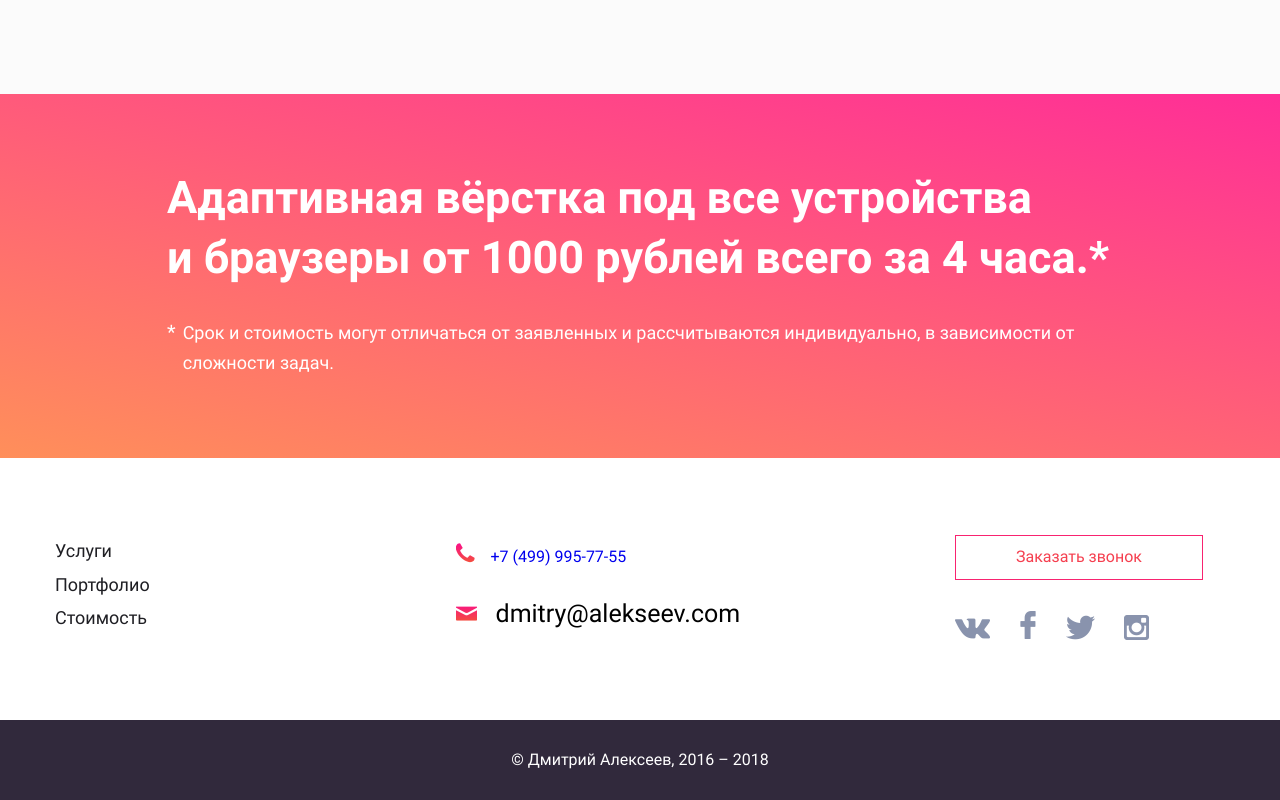
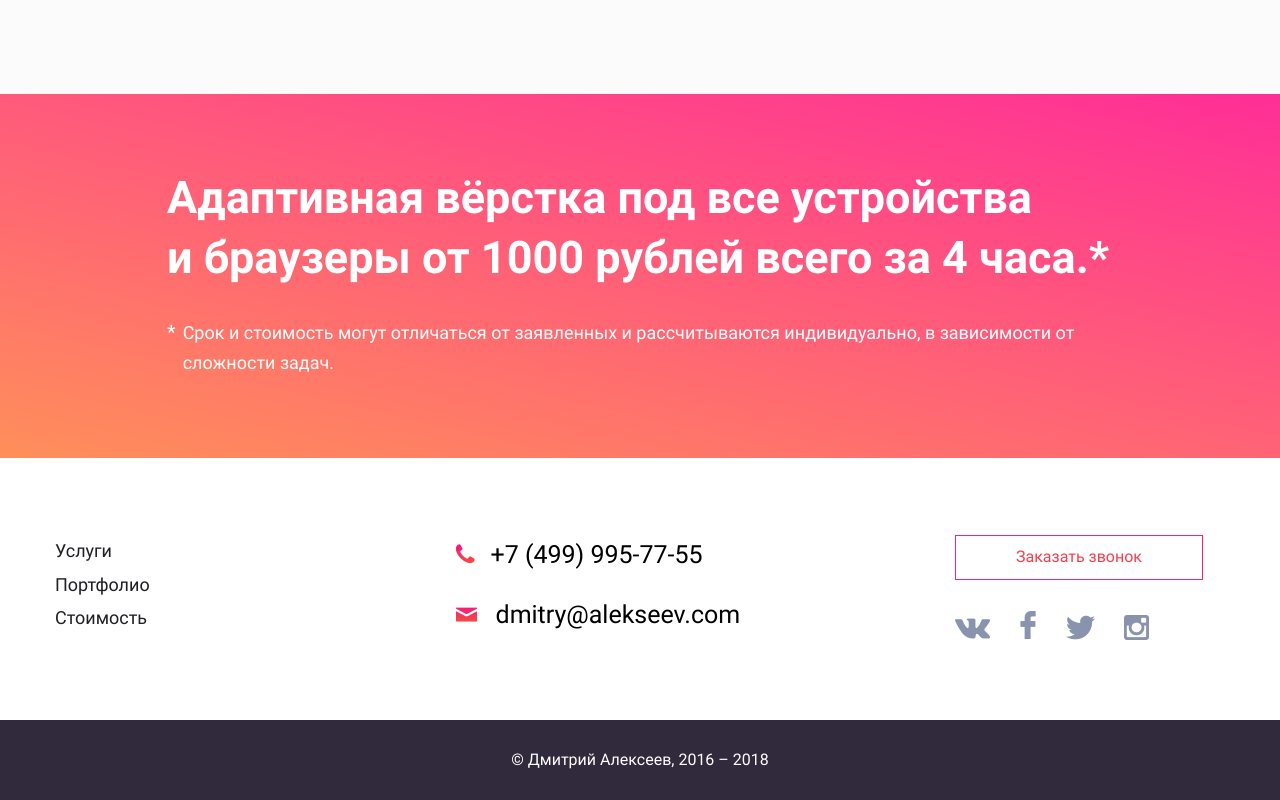
Before and after one commit to rize-the-flag/sbox-page, a website: page index.html in a window 1280 px wide. Shown: the part 2180-2980 px from the top of the page. Drawn offline with nearby package versions, Linux system fonts and the light colour scheme; files that its build step writes are made by us from their sources; files whose address does not match are found by name.

Commit message:
footer phone update

```diff
--- a/index.html
+++ b/index.html
@@ -193,9 +193,9 @@
         </nav>
 
         <div class="footer__col">
-            <a href="tel:+74999957755" class="phone">
-                <i class="icon-phone phone__icon"></i>
-                <span class="phone__text">+7 (499) 995-77-55</span>
+            <a href="tel:+74999957755" class="footer__phone">
+                <i class="icon-phone footer__phone--icon"></i>
+                <span class="footer__phone-text">+7 (499) 995-77-55</span>
             </a>
             <a href="mailto:dmitry@alekseev.com" class="mail footer__mail">
                 <i class="icon-mail mail__icon"></i>
--- a/less/blocks/footer.less
+++ b/less/blocks/footer.less
@@ -67,11 +67,11 @@
         }
     }
 
-    .phone {
+    &__phone {
         display: block;
         font-weight: 400;
 
-        &__icon {
+        &--icon {
             font-size: 24px;
             margin-right: 12px;
 
@@ -80,11 +80,15 @@
                 margin-right: 14px;
             }
         }
+    }
 
-        &__text {
-            @media (max-width: 800px){
-                font-size: 20px;
-            }
+    &__phone-text {
+        font-size:  25px;
+        font-weight: 400;
+        color: @true-black;
+
+        @media (max-width: 800px){
+            font-size: 20px;
         }
     }
 
```
